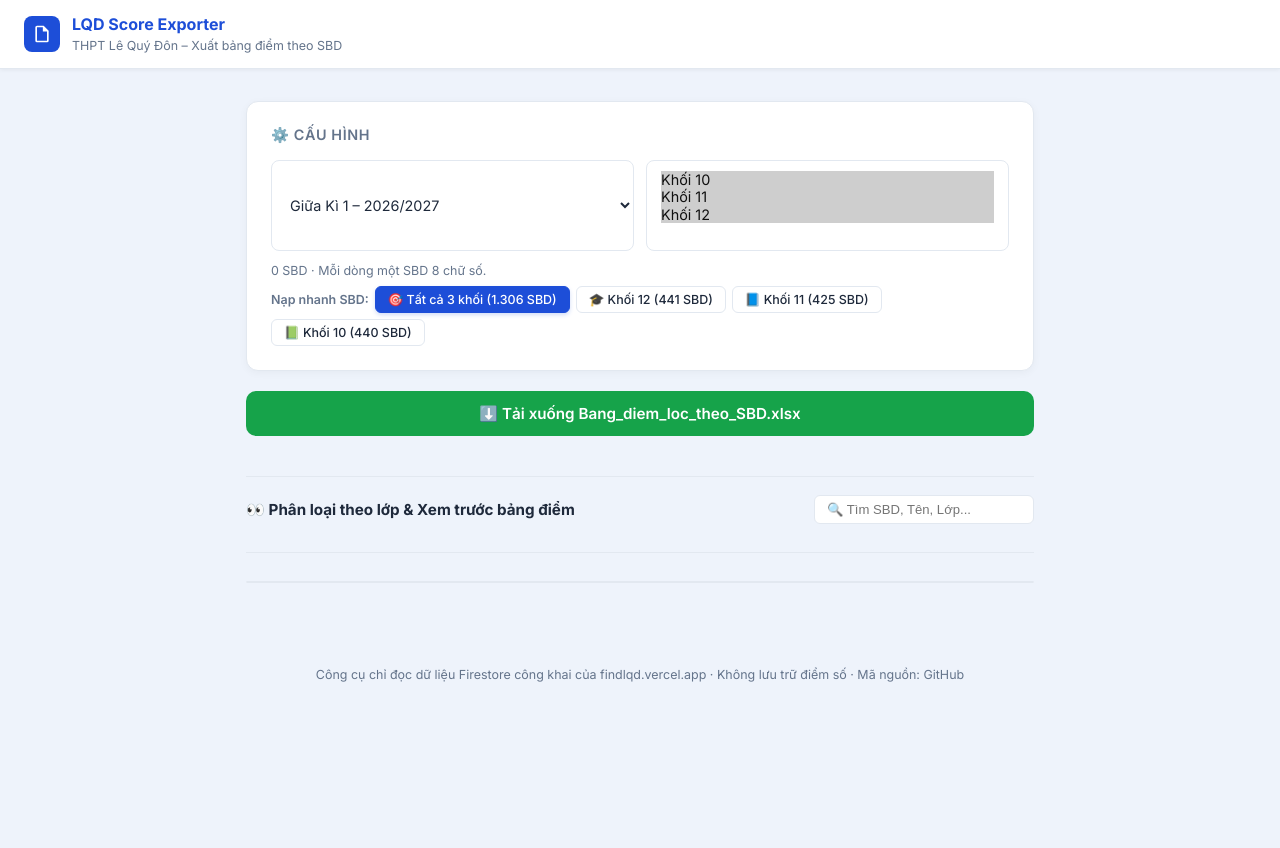
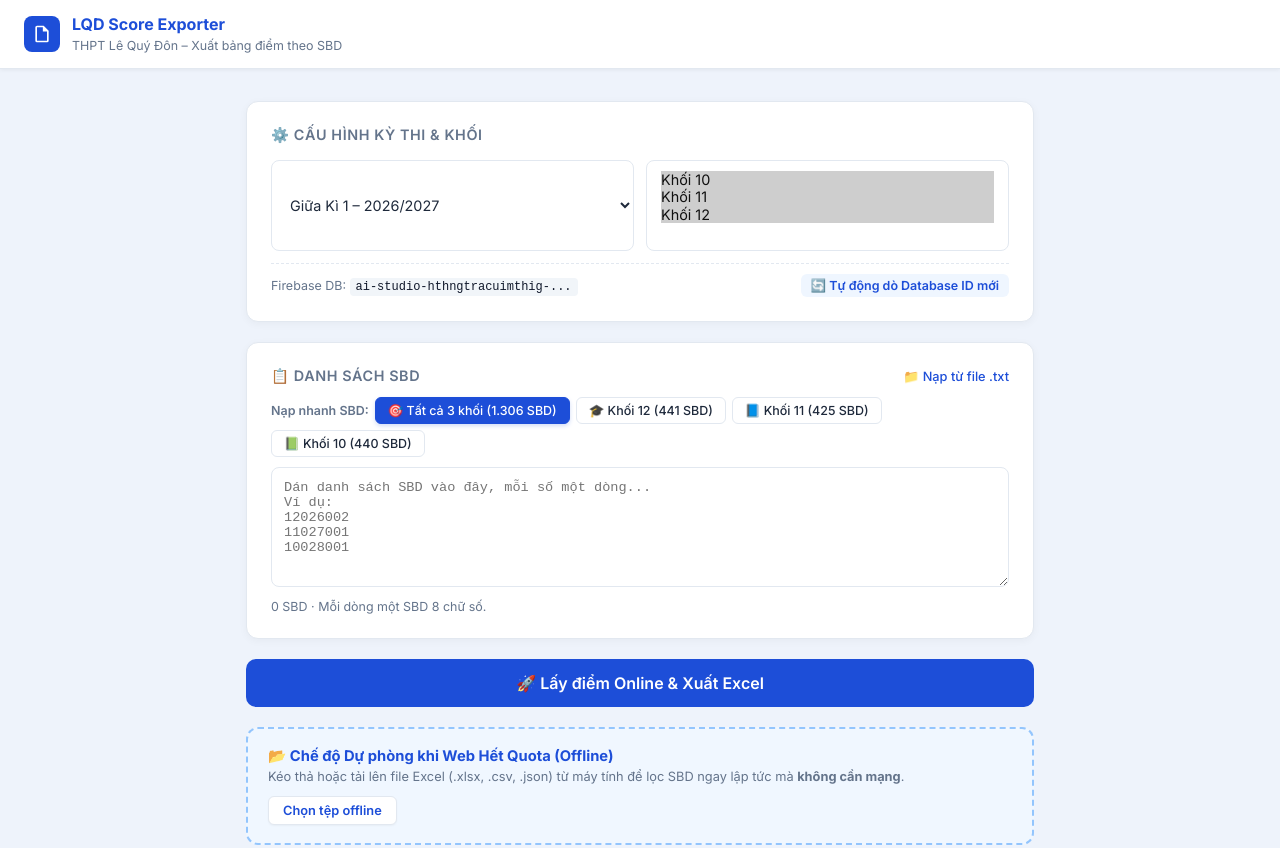
Before and after one commit to Loner5555/score, a plain HTML site: page index.html in a window 1280 px wide. Shown: the top 848 px of the page. Before the commit the page ends 800 px from the top, so only its background shows below. Drawn offline with Linux system fonts and the light colour scheme; a script that the page names is missing.

Commit message:
fix(web): restore missing textarea txtSBD and scan button btnFetch in index.html

```diff
--- a/index.html
+++ b/index.html
@@ -216,10 +216,10 @@
 
   <!-- Config card -->
   <div class="card">
-    <h2>⚙️ Cấu hình</h2>
+    <h2>⚙️ Cấu hình Kỳ thi &amp; Khối</h2>
     <div class="row-flex" style="margin-bottom:12px">
       <select id="selPeriod">
-        <option value="GiuaHKI_2026_2027">Giữa Kì 1 – 2026/2027</option>
+        <option value="GiuaHKI_2026_2027" selected>Giữa Kì 1 – 2026/2027</option>
         <option value="CuoiHKI_2026_2027">Cuối Kì 1 – 2026/2027</option>
         <option value="GiuaHKII_2026_2027">Giữa Kì 2 – 2026/2027</option>
         <option value="CuoiHKII_2026_2027">Cuối Kì 2 – 2026/2027</option>
@@ -230,7 +230,39 @@
         <option value="12" selected>Khối 12</option>
       </select>
     </div>
-        <div class="sbd-hint" style="display:flex; justify-content:space-between; align-items:center; flex-wrap:wrap; gap:6px;">
+    <div class="sbd-hint" style="display:flex; justify-content:space-between; align-items:center; flex-wrap:wrap; gap:8px; border-top:1px dashed var(--border); padding-top:10px;">
+      <div>
+        <span>Firebase DB: </span>
+        <code id="dbBadge" style="background:#f1f5f9; padding:2px 6px; border-radius:4px; font-size:.75rem; color:#0f172a;">ai-studio-hthngtracuimthig-...</code>
+      </div>
+      <button type="button" onclick="syncConfigFromWeb(true)" style="border:none; background:#eff6ff; color:var(--primary); font-size:.78rem; font-weight:600; padding:4px 10px; border-radius:6px; cursor:pointer;">
+        🔄 Tự động dò Database ID mới
+      </button>
+    </div>
+  </div>
+
+  <!-- SBD Card -->
+  <div class="card">
+    <div style="display:flex; justify-content:space-between; align-items:center; margin-bottom:12px;">
+      <h2 style="margin-bottom:0">📋 Danh sách SBD</h2>
+      <label style="font-size:.8rem; color:var(--primary); cursor:pointer; font-weight:500; display:flex; align-items:center; gap:4px;">
+        📁 Nạp từ file .txt
+        <input type="file" accept=".txt" style="display:none" onchange="handleSBDFile(event)" />
+      </label>
+    </div>
+
+    <!-- Quick buttons for 10, 11, 12, all -->
+    <div style="display:flex; gap:6px; flex-wrap:wrap; margin-bottom:10px; align-items:center;">
+      <span style="font-size:.78rem; font-weight:600; color:var(--muted);">Nạp nhanh SBD:</span>
+      <button type="button" id="chip_all" class="btn-chip active" onclick="loadGradeSBD('all')">🎯 Tất cả 3 khối (1.306 SBD)</button>
+      <button type="button" id="chip_12" class="btn-chip" onclick="loadGradeSBD('12')">🎓 Khối 12 (441 SBD)</button>
+      <button type="button" id="chip_11" class="btn-chip" onclick="loadGradeSBD('11')">📘 Khối 11 (425 SBD)</button>
+      <button type="button" id="chip_10" class="btn-chip" onclick="loadGradeSBD('10')">📗 Khối 10 (440 SBD)</button>
+    </div>
+
+    <textarea id="txtSBD" placeholder="Dán danh sách SBD vào đây, mỗi số một dòng...&#10;Ví dụ:&#10;12026002&#10;11027001&#10;10028001"></textarea>
+
+    <div class="sbd-hint" style="display:flex; justify-content:space-between; align-items:center; flex-wrap:wrap; gap:6px; margin-top:8px;">
       <div>
         <span id="sbdCount">0 SBD</span> · Mỗi dòng một SBD 8 chữ số.
       </div>
@@ -238,21 +270,55 @@
         💾 Xem lại dữ liệu đã lưu
       </button>
     </div>
-    <!-- Quick buttons for 10, 11, 12, all -->
-    <div style="display:flex; gap:6px; flex-wrap:wrap; margin-top:8px; align-items:center;">
-      <span style="font-size:.78rem; font-weight:600; color:var(--muted);">Nạp nhanh SBD:</span>
-      <button type="button" id="chip_all" class="btn-chip active" onclick="loadGradeSBD('all')">🎯 Tất cả 3 khối (1.306 SBD)</button>
-      <button type="button" id="chip_12" class="btn-chip" onclick="loadGradeSBD('12')">🎓 Khối 12 (441 SBD)</button>
-      <button type="button" id="chip_11" class="btn-chip" onclick="loadGradeSBD('11')">📘 Khối 11 (425 SBD)</button>
-      <button type="button" id="chip_10" class="btn-chip" onclick="loadGradeSBD('10')">📗 Khối 10 (440 SBD)</button>
+  </div>
+
+  <!-- Action: NÚT QUÉT ĐIỂM -->
+  <button id="btnFetch" onclick="startFetch()">
+    <div class="spinner" id="spinner"></div>
+    <span id="btnText">🚀 Lấy điểm Online &amp; Xuất Excel</span>
+  </button>
+
+  <!-- Offline fallback dropzone card -->
+  <div class="dropzone" id="dropArea" onclick="document.getElementById('fileOffline').click()" ondragover="event.preventDefault()" ondrop="handleFileDrop(event)">
+    <div style="display: flex; align-items: center; justify-content: space-between; flex-wrap: wrap; gap: 12px;">
+      <div>
+        <div style="font-size: .92rem; font-weight: 700; color: #1d4ed8; display:flex; align-items:center; gap:6px;">
+          📂 Chế độ Dự phòng khi Web Hết Quota (Offline)
+        </div>
+        <p style="font-size: .8rem; color: var(--muted); margin-top: 4px;">
+          Kéo thả hoặc tải lên file Excel (.xlsx, .csv, .json) từ máy tính để lọc SBD ngay lập tức mà <strong>không cần mạng</strong>.
+        </p>
+      </div>
+      <span style="background: white; border: 1px solid var(--border); padding: 6px 14px; border-radius: 6px; font-size: .8rem; font-weight: 600; color: #1d4ed8; box-shadow: 0 1px 2px rgba(0,0,0,.04);">
+        Chọn tệp offline
+      </span>
     </div>
+    <input type="file" id="fileOffline" accept=".xlsx,.csv,.json" style="display:none" onchange="handleOfflineFile(event)" />
   </div>
+
+  <!-- Progress -->
+  <div class="card" id="progressWrap" style="display:none">
+    <h2>⏳ Tiến độ</h2>
+    <div class="progress-bar-track"><div class="progress-bar-fill" id="progressFill"></div></div>
+    <div id="progressText">Đang khởi động...</div>
+    <div id="logBox"></div>
+  </div>
+
+  <!-- Result card -->
+  <div class="card" id="resultCard" style="display:none">
+    <h2>✅ Kết quả</h2>
+    <div class="stat-grid">
+      <div class="stat"><div class="stat-value" id="statTotal">0</div><div class="stat-label">SBD yêu cầu</div></div>
+      <div class="stat"><div class="stat-value" id="statFound">0</div><div class="stat-label">Tìm thấy</div></div>
+      <div class="stat"><div class="stat-value" id="statMissing">0</div><div class="stat-label">Chưa có dữ liệu</div></div>
+      <div class="stat"><div class="stat-value" id="statRows">0</div><div class="stat-label">Dòng kết quả</div></div>
+    </div>
 
     <button id="btnDownload" onclick="downloadXLSX()" style="margin-bottom: 20px;">
       ⬇️ Tải xuống Bang_diem_loc_theo_SBD.xlsx
     </button>
 
-        <!-- Table preview -->
+    <!-- Table preview -->
     <div style="border-top: 1px solid var(--border); padding-top: 18px;">
       <div style="display: flex; justify-content: space-between; align-items: center; margin-bottom: 10px; flex-wrap: wrap; gap: 8px;">
         <h3 style="font-size: .95rem; font-weight: 700; color: var(--text);">👀 Phân loại theo lớp &amp; Xem trước bảng điểm</h3>
```
